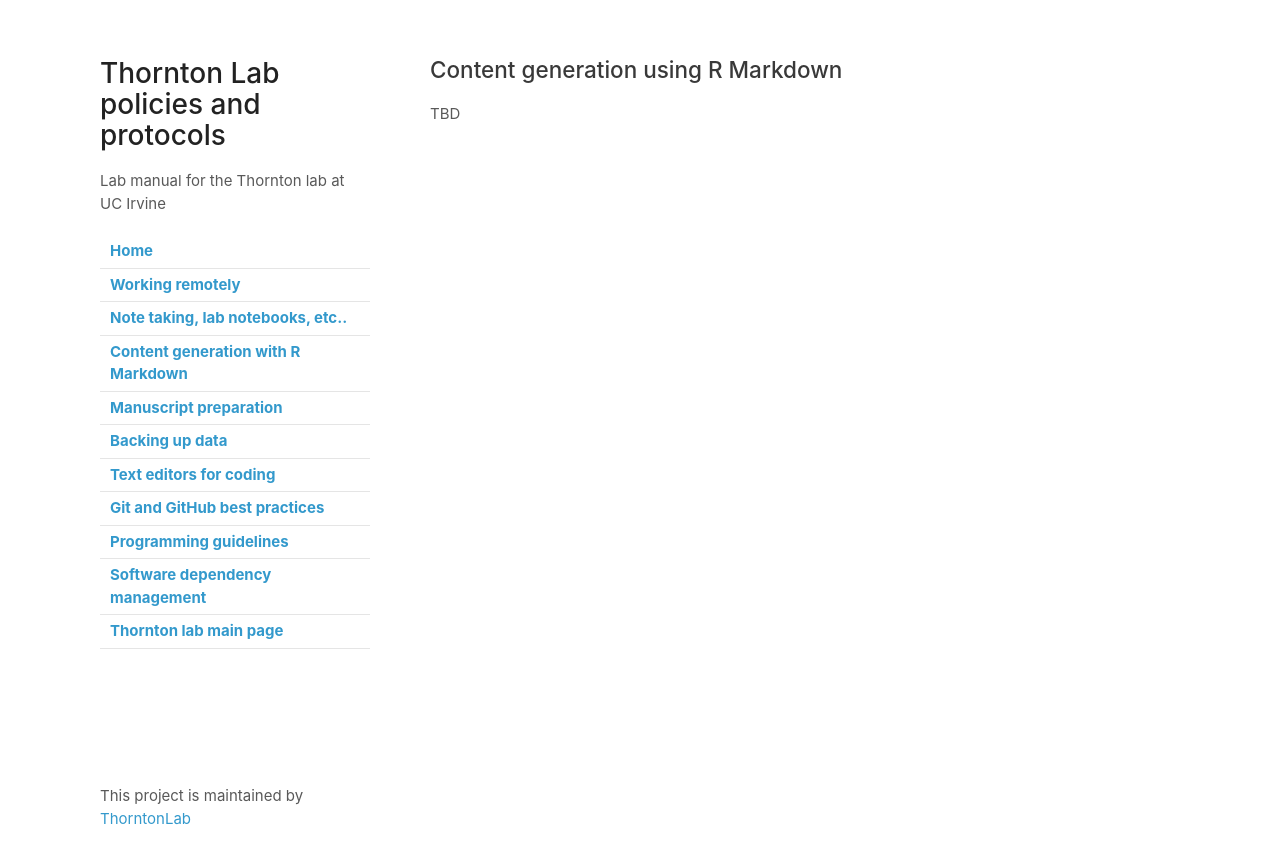
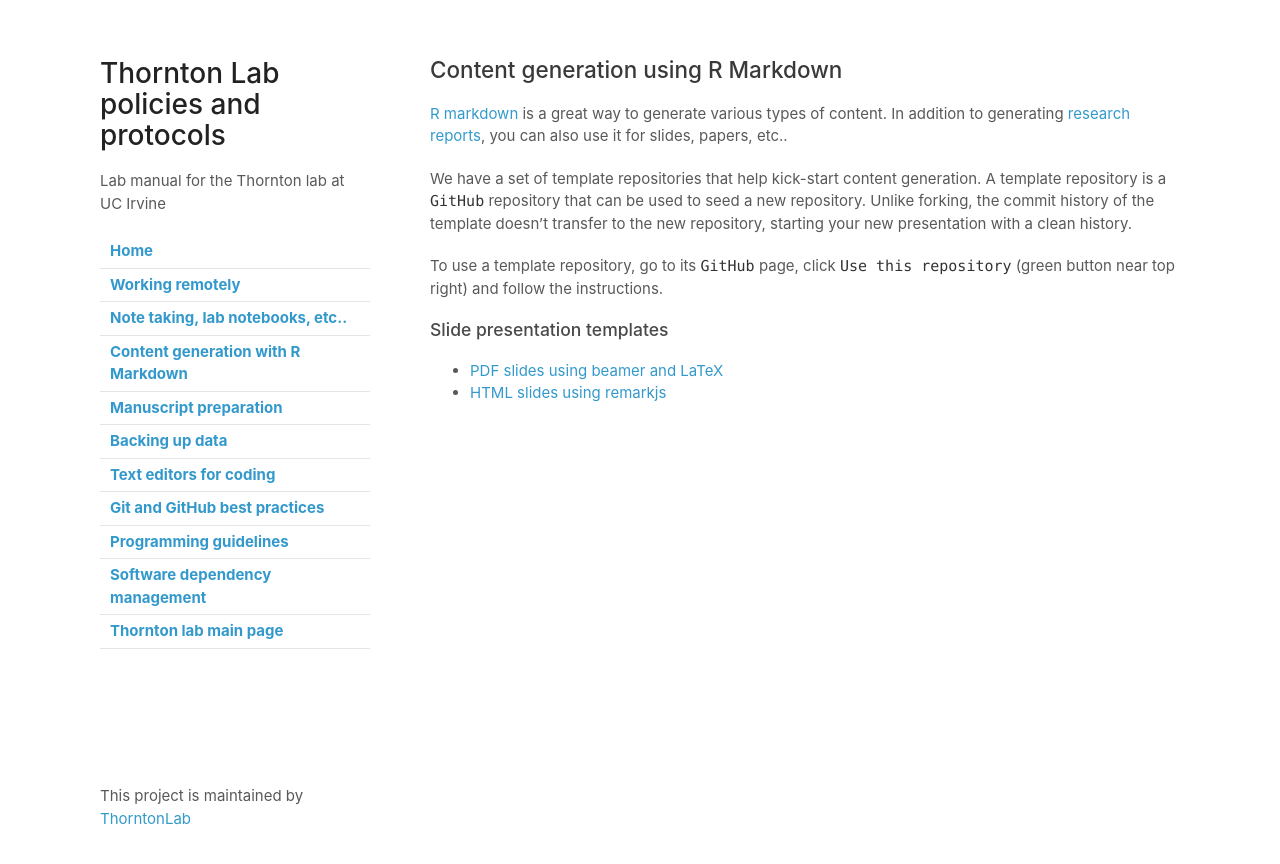
Before and after one commit to ThorntonLab/LabProtocols, a Jekyll site: the page built from rmarkdown.md, in a window 1280 px wide. Shown: the top 864 px of the page. Built offline with Jekyll 4.4.1, drawn with Linux system fonts in a browser that asks for light colours; our own code applies the rules of GitHub Pages for plain Markdown files.

Commit message:
Add links to lab's slide presentation templates

```diff
--- a/rmarkdown.md
+++ b/rmarkdown.md
@@ -1,3 +1,15 @@
 ## Content generation using R Markdown
 
-TBD
+[R markdown](https://rmarkdown.rstudio.com/index.html) is a great way to generate various types of content.
+In addition to generating [research reports](generatingreports), you can also use it for slides, papers, etc..
+
+We have a set of template repositories that help kick-start content generation.
+A template repository is a `GitHub` repository that can be used to seed a new repository.
+Unlike forking, the commit history of the template doesn't transfer to the new repository, starting your new presentation with a clean history.
+
+To use a template repository, go to its `GitHub` page, click `Use this repository` (green button near top right) and follow the instructions.
+
+### Slide presentation templates
+
+* [PDF slides using beamer and LaTeX](https://github.com/ThorntonLab/RMarkdown_beamer_slides_template)
+* [HTML slides using remarkjs](https://github.com/ThorntonLab/RMarkdown_remark_slides_template)
```
